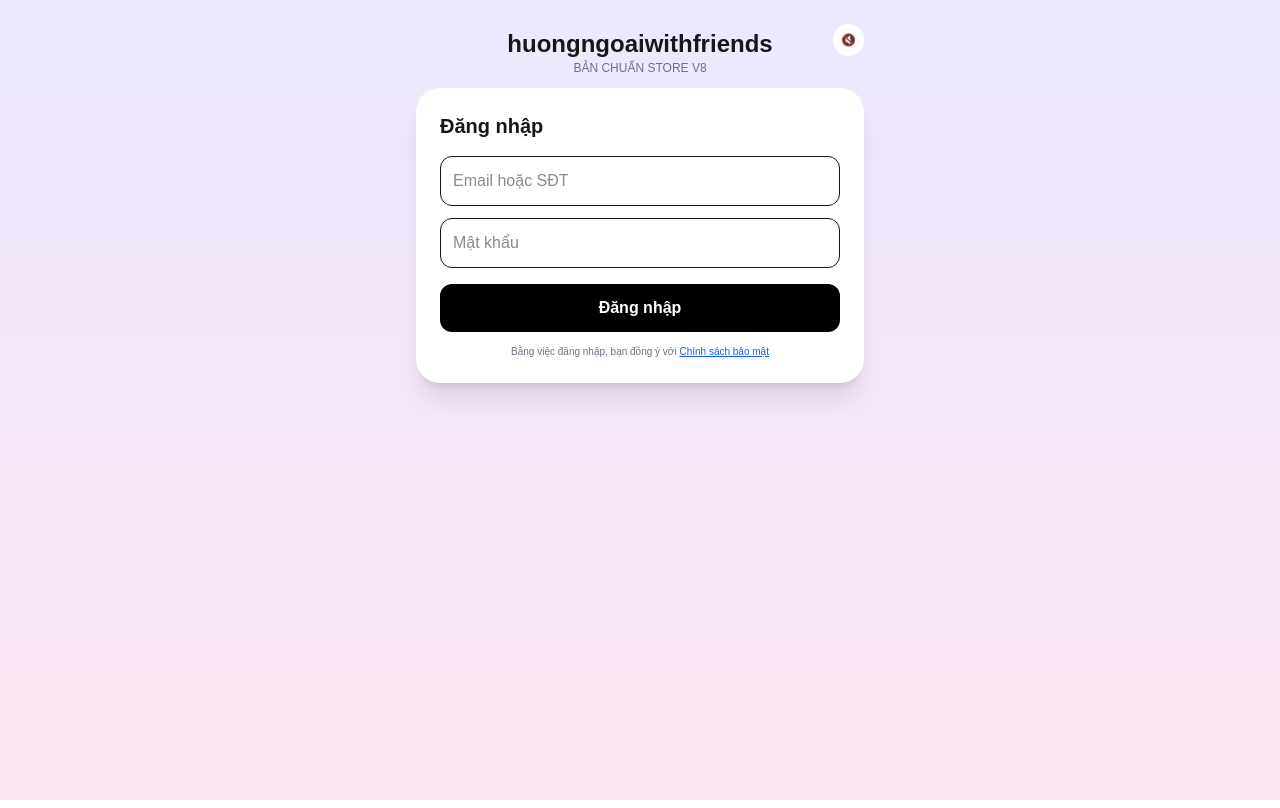
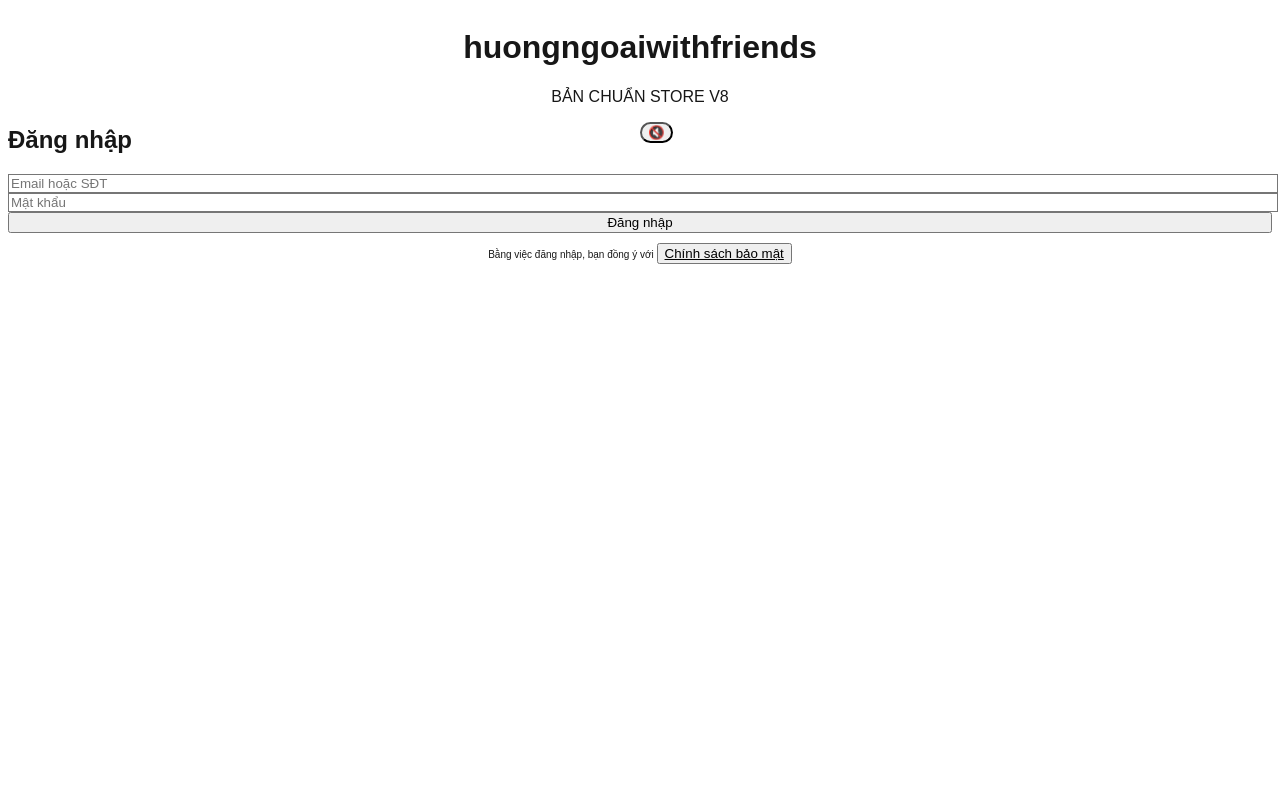
Before and after one commit to Huong-Ngoai/huongngoaiwithfriends, a Next.js app: page / in a window 1280 px wide. Built offline with nearby package versions, Linux system fonts and the light colour scheme.

Commit message:
Update globals.css

```diff
--- a/src/app/globals.css
+++ b/src/app/globals.css
@@ -1,15 +1,10 @@
-@import "tailwindcss";
+@tailwind base;
+@tailwind components;
+@tailwind utilities;
 
 :root {
   --background: #ffffff;
   --foreground: #171717;
-}
-
-@theme inline {
-  --color-background: var(--background);
-  --color-foreground: var(--foreground);
-  --font-sans: var(--font-geist-sans);
-  --font-mono: var(--font-geist-mono);
 }
 
 body {
```
